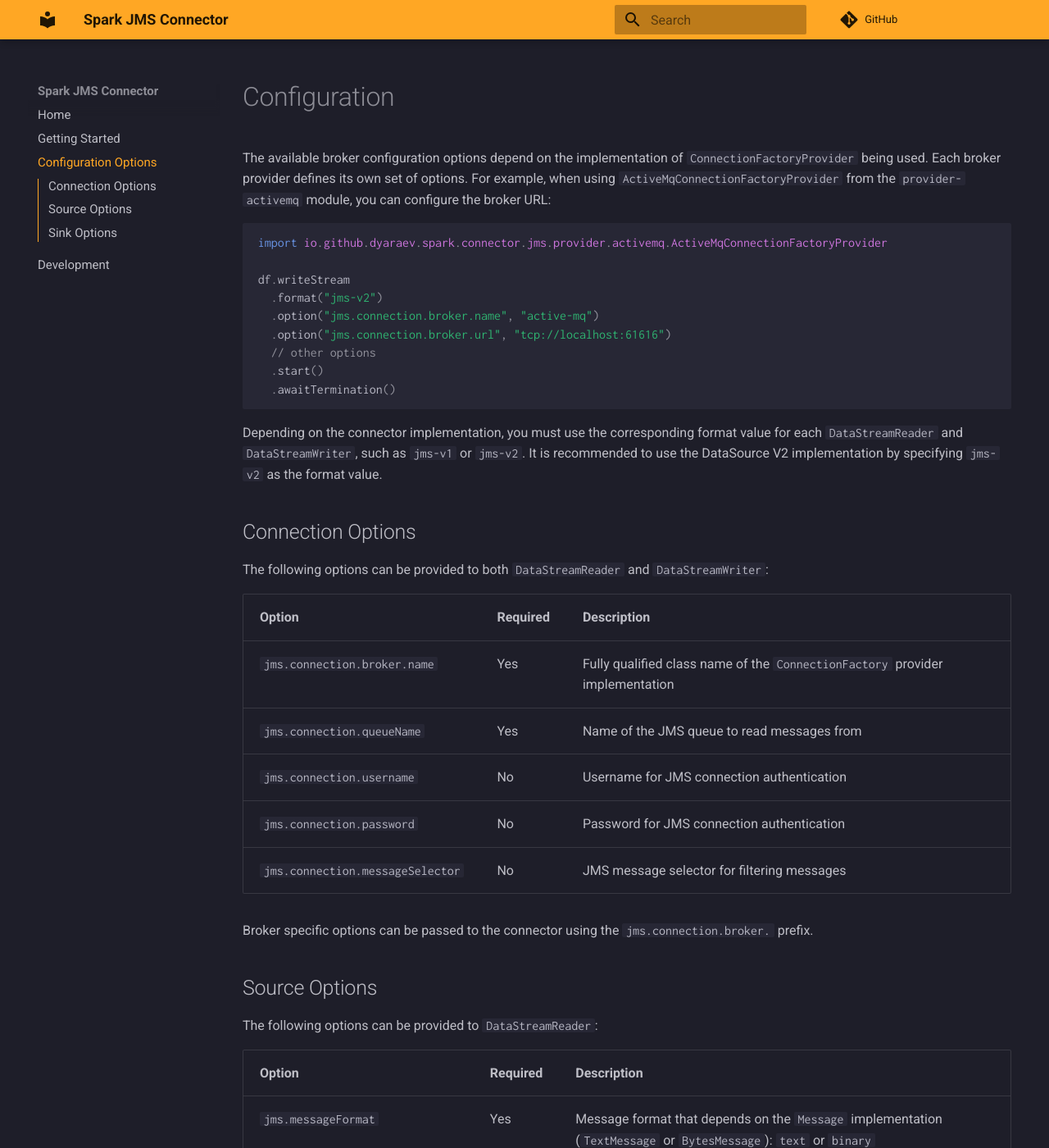
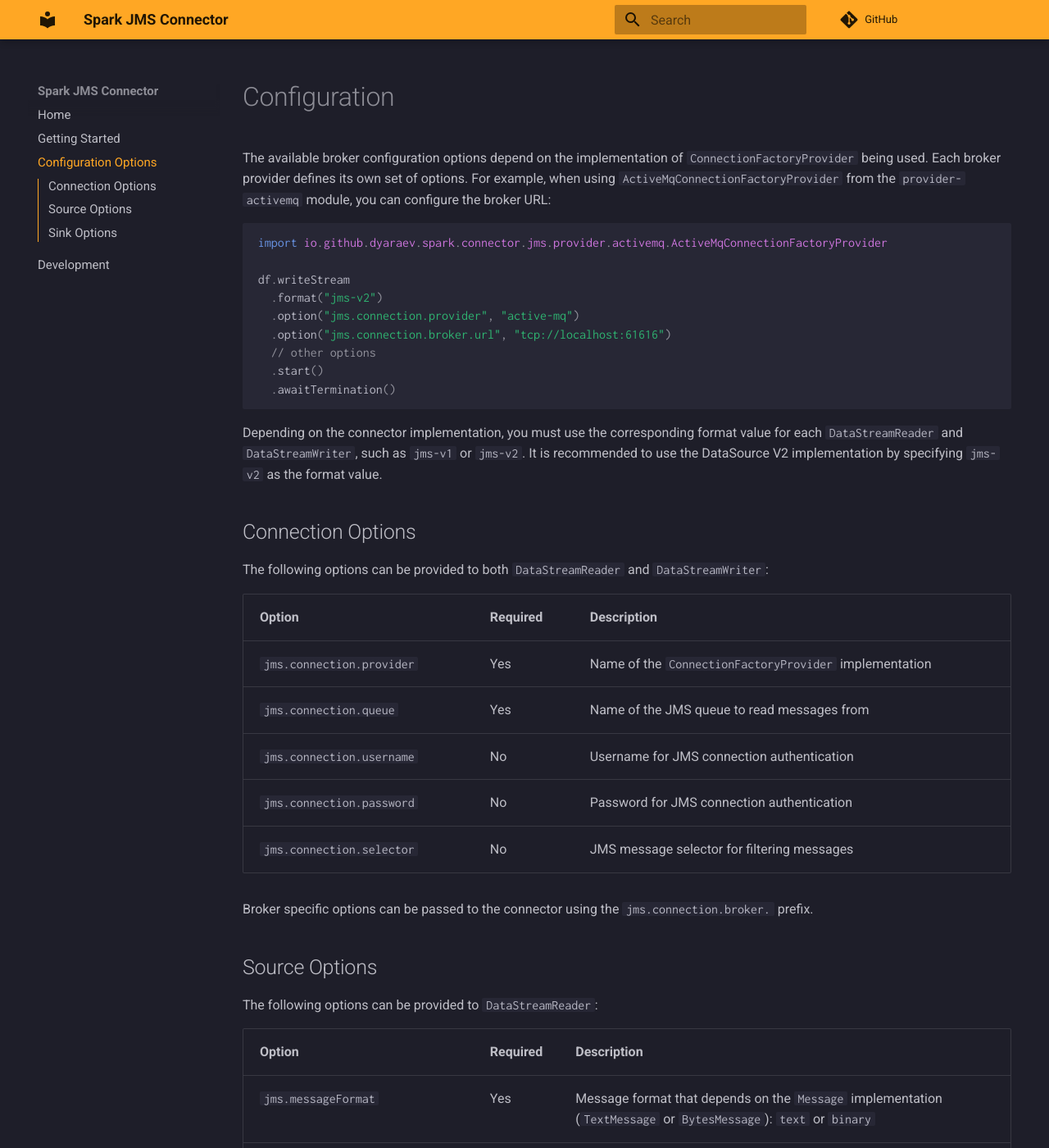
Before and after one commit to dyaraev/spark-jms-connector, an MkDocs documentation site: the page built from docs/configuration.md, in a window 1280 px wide and 1400 px high. Shown: the whole window at 82% size. Built offline with MkDocs 1.6.1 and Material for MkDocs 9.7.7, drawn with Linux system fonts in a browser that asks for light colours; plug-ins that fetch from the network failed and are left out; comment, search, counter and statistics services are not loaded.

Commit message:
chore: refactor connector options (#74)

```diff
--- a/docs/configuration.md
+++ b/docs/configuration.md
@@ -9,7 +9,7 @@
 
 df.writeStream
   .format("jms-v2")
-  .option("jms.connection.broker.name", "active-mq")
+  .option("jms.connection.provider", "active-mq")
   .option("jms.connection.broker.url", "tcp://localhost:61616")
   // other options
   .start()
@@ -25,13 +25,13 @@
 
 /// html | div.conf-table
 
-| Option                           | Required | Description                                                                   |
-|----------------------------------|----------|-------------------------------------------------------------------------------|
-| `jms.connection.broker.name`     | Yes      | Fully qualified class name of the `ConnectionFactory` provider implementation |
-| `jms.connection.queueName`       | Yes      | Name of the JMS queue to read messages from                                   |
-| `jms.connection.username`        | No       | Username for JMS connection authentication                                    |
-| `jms.connection.password`        | No       | Password for JMS connection authentication                                    |
-| `jms.connection.messageSelector` | No       | JMS message selector for filtering messages                                   |
+| Option                    | Required | Description                                            |
+|---------------------------|----------|--------------------------------------------------------|
+| `jms.connection.provider` | Yes      | Name of the `ConnectionFactoryProvider` implementation |
+| `jms.connection.queue`    | Yes      | Name of the JMS queue to read messages from            |
+| `jms.connection.username` | No       | Username for JMS connection authentication             |
+| `jms.connection.password` | No       | Password for JMS connection authentication             |
+| `jms.connection.selector` | No       | JMS message selector for filtering messages            |
 
 Broker specific options can be passed to the connector using the `jms.connection.broker.` prefix.
 
```
Also changed, not shown: README.md (+4 -4 lines), docs/development.md (+1 -1 lines), docs/getting-started.md (+4 -4 lines), 14 other files.
